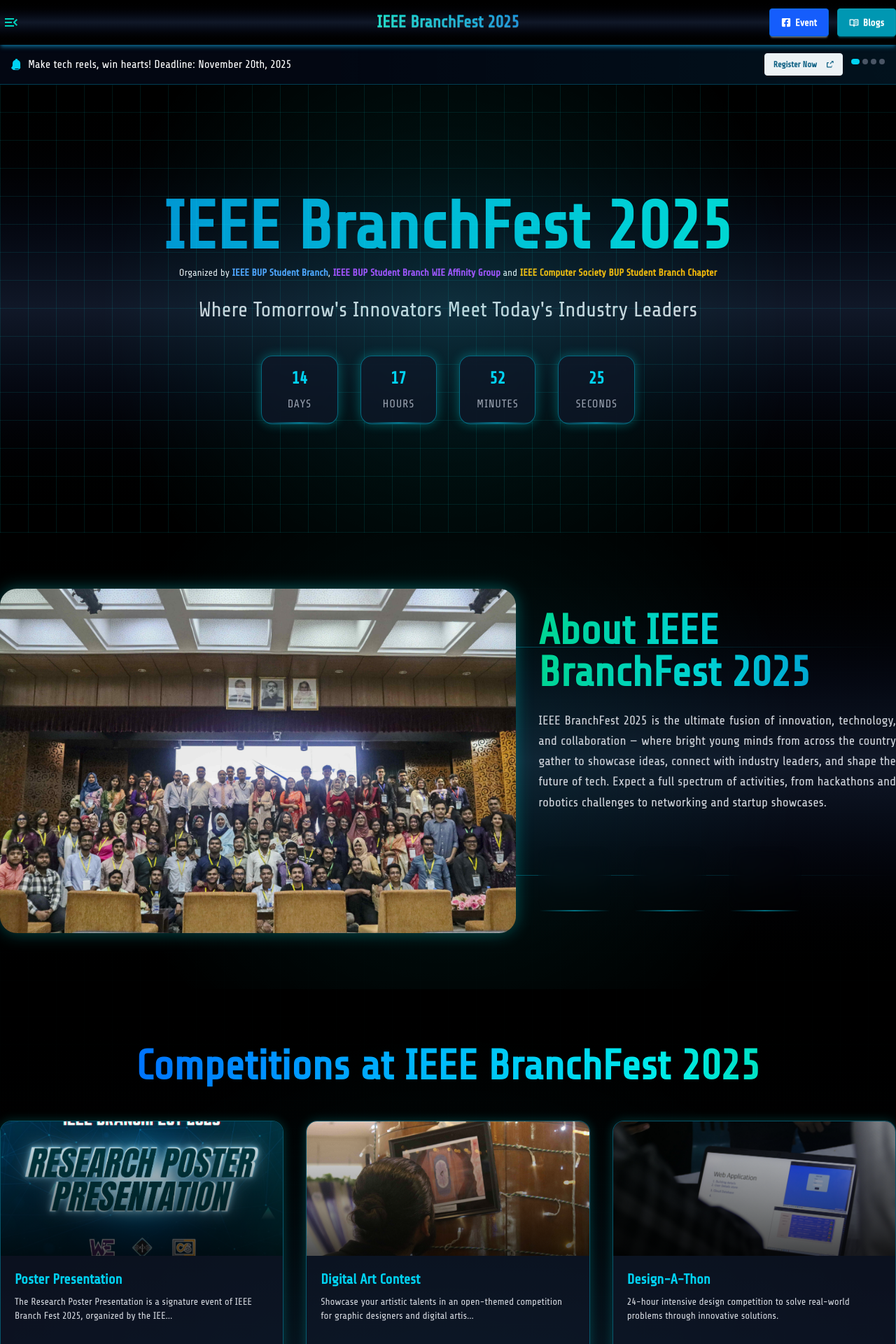
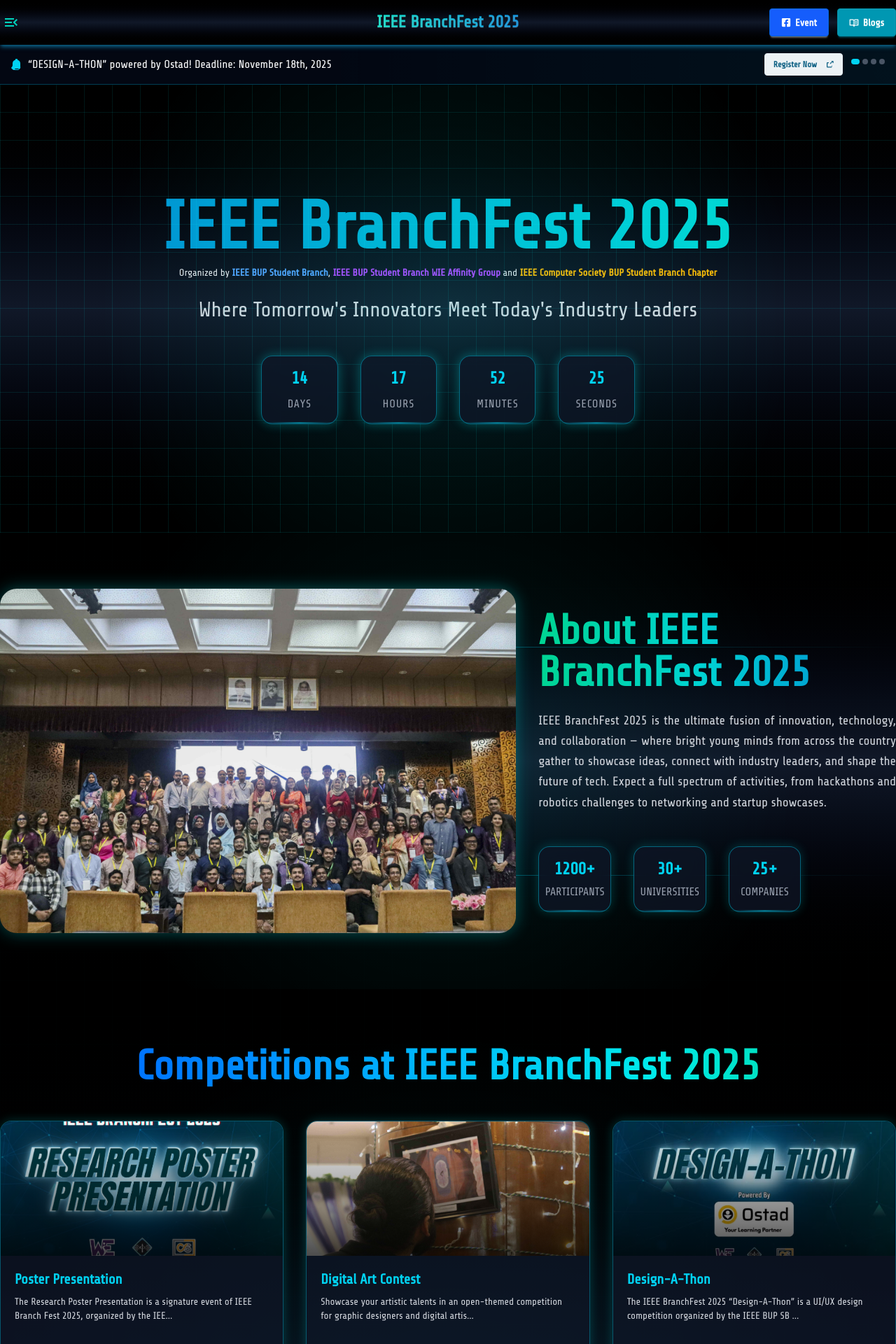
Before and after one commit to tamimMuntakim/BUP-IEEE-Branch-Fest-2025, a React (Vite) app: page / in a window 1280 px wide. Shown: the top 1920 px of the page at 70% size. Built offline with nearby package versions, Linux system fonts and the light colour scheme.

Commit message:
design-a-thon added

```diff
--- a/src/Components/Competitions.jsx
+++ b/src/Components/Competitions.jsx
@@ -3,7 +3,7 @@
 
 import poster_presentation from "../assets/Photos/poster_persentation_resized.png";
 import digital_art_contest from "../assets/Photos/digital_art_resized.jpg";
-import design_a_thon from "../assets/Photos/design_a_thron_resized.jpg";
+import design_a_thon from "../assets/Photos/design_a_thron_resized.png";
 import ad_making_competition from "../assets/Photos/ad_making_resized.jpg";
 import it_quiz from "../assets/Photos/it_quiz_resized.JPG";
 import it_business_idea from "../assets/Photos/it_business_resized.JPG";
@@ -49,10 +49,11 @@
             title: "Design-A-Thon",
             image: design_a_thon,
             description:
-                "24-hour intensive design competition to solve real-world problems through innovative solutions.",
-            registrationDeadline: "2025-12-22",
-            rulebookLink: "https://example.com/rulebook/design-a-thon.pdf",
-            registrationLink: "https://example.com/register/design-a-thon",
+                "The IEEE BranchFest 2025 “Design-A-Thon” is a UI/UX design competition organized by the IEEE BUP SB WIE Affinity Group. It challenges creative minds to analyze, design, and present innovative digital solutions to real-world problems, testing participants' creativity, empathy, and design thinking. The competition consists of two rounds: Online Qualifier (Critique & Redesign) and On-Site Final (5-Hour Design Challenge).",
+            registrationDeadline: "2025-11-18",
+            rulebookLink:
+                "https://drive.google.com/file/d/1Oc3lKiCEZPGir49zItxtaibR-MHQLip7/view?usp=sharing",
+            registrationLink: "https://forms.gle/uh2Yfus7ipsH68GF9",
         },
         {
             title: "Ad Making Competition",
--- a/src/Components/EstimatedPartners.jsx
+++ b/src/Components/EstimatedPartners.jsx
@@ -2,28 +2,32 @@
 // Removed: import { motion } from "framer-motion";
 
 // Placeholder URL used to avoid compilation errors caused by local asset imports
-import partner1 from "../assets/Logo/basis.png";
-import partner2 from "../assets/Logo/bjit.png";
-import partner3 from "../assets/Logo/bkash.png";
-import partner4 from "../assets/Logo/brac.png";
-import partner5 from "../assets/Logo/daraz.png";
-import partner6 from "../assets/Logo/emk-padded.png";
-import partner7 from "../assets/Logo/gp.png";
-import partner8 from "../assets/Logo/ssl.jpeg";
-import partner9 from "../assets/Logo/trustbank.png";
-import partner10 from "../assets/Logo/github_education.png";
+// import partner1 from "../assets/Logo/basis.png";
+// import partner2 from "../assets/Logo/bjit.png";
+// import partner3 from "../assets/Logo/bkash.png";
+// import partner4 from "../assets/Logo/brac.png";
+// import partner5 from "../assets/Logo/daraz.png";
+// import partner6 from "../assets/Logo/emk-padded.png";
+// import partner7 from "../assets/Logo/gp.png";
+// import partner8 from "../assets/Logo/ssl.jpeg";
+// import partner9 from "../assets/Logo/trustbank.png";
+// import partner10 from "../assets/Logo/github_education.png";
+import github_education from "../assets/Logo/github_education.png";
+import ostad from "../assets/Logo/ostad.png";
 
 const partnerLogos = [
-    partner10,
-    partner1,
-    partner2,
-    partner3,
-    partner4,
-    partner5,
-    partner6,
-    partner7,
-    partner8,
-    partner9,
+    // partner10,
+    // partner1,
+    // partner2,
+    // partner3,
+    // partner4,
+    // partner5,
+    // partner6,
+    // partner7,
+    // partner8,
+    // partner9,
+    github_education,
+    ostad
 ];
 
 const EstimatedPartners = () => {
@@ -37,11 +41,11 @@
                 <div className="px-6 relative z-10">
                     {/* Title: motion.h2 removed */}
                     <h2 className="text-center text-3xl sm:text-5xl md:text-6xl font-extrabold mb-12 bg-linear-to-r/hsl from-emerald-300 to-indigo-600 text-transparent bg-clip-text">
-                        Our Estimated Partners
+                        Our Partners
                     </h2>
 
                     {/* Logos Grid Container: motion.div removed */}
-                    <div className="grid grid-cols-2 sm:grid-cols-3 md:grid-cols-4 lg:grid-cols-5 gap-10 items-center justify-items-center">
+                    <div className="flex flex-wrap gap-10 items-center justify-center">
                         {partnerLogos.map((logo, i) => (
                             // Individual Logo Card: motion.div removed. Added transition-transform duration-300 transform hover:scale-[1.08]
                             <div
--- a/src/Components/LatestUpdate.jsx
+++ b/src/Components/LatestUpdate.jsx
@@ -2,6 +2,12 @@
 
 // Updated to be an array of updates. The component will now cycle through all items.
 const latestUpdateData = [
+    {
+        news: "“DESIGN-A-THON” powered by Ostad! Deadline: November 18th, 2025",
+        redirect_to:
+            "https://forms.gle/uh2Yfus7ipsH68GF9",
+        redirecting_text: "Register Now",
+    },
     {
         news: "Make tech reels, win hearts! Deadline: November 20th, 2025",
         redirect_to:
@@ -19,11 +25,11 @@
         redirect_to: "https://forms.gle/RherQjZowWSEGFJUA",
         redirecting_text: "Register Now",
     },
-    {
-        news: "Become a Campus Ambassador for IEEE BranchFest 2025! Deadline: November 12th, 2025",
-        redirect_to: "https://forms.gle/LUmYJGWcqtswAzNg6",
-        redirecting_text: "Apply Now",
-    },
+    // {
+    //     news: "Become a Campus Ambassador for IEEE BranchFest 2025! Deadline: November 12th, 2025",
+    //     redirect_to: "https://forms.gle/LUmYJGWcqtswAzNg6",
+    //     redirecting_text: "Apply Now",
+    // },
     // {
     //     news: "1 day Left for Logo Design Contest! Deadline: November 8th, 2025 (11:59 PM BST)",
     //     redirect_to: "https://forms.gle/NY5cAt8zL5YjJdv99",
```
Also changed, not shown: src/assets/Logo/ostad.png (added), src/assets/Photos/design_a_thron_resized.png (added).
